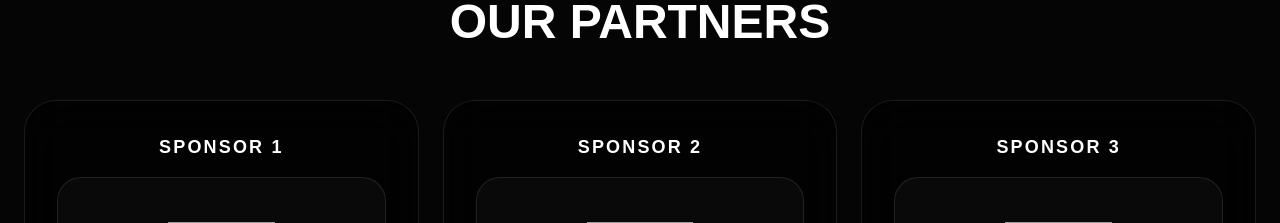
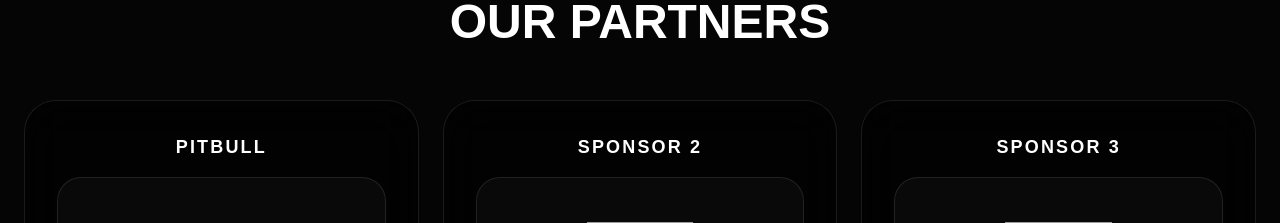
Before and after one commit to MatiADCC/adcc-2026, a Next.js app: page / in a window 1280 px wide. Shown: the part 6080-6303 px from the top of the page. Built offline with nearby package versions, Linux system fonts and the light colour scheme; grey boxes are pictures that could not be loaded.

Commit message:
Change sponsors to PNG logo slots

```diff
--- a/app/page.tsx
+++ b/app/page.tsx
@@ -21,10 +21,10 @@
 
   const sponsorCards = [
     {
-      name: 'Sponsor 1',
+      name: 'Pitbull',
       logo: '/sponsor-1.png',
-      website: 'https://example.com/sponsor-1',
-      instagram: 'https://instagram.com/sponsor1',
+      website: 'https://pitbull.store',
+      instagram: 'https://instagram.com/pitbullsports',
     },
     {
       name: 'Sponsor 2',
```
Also changed, not shown: public/sponsor-1.png (added).
